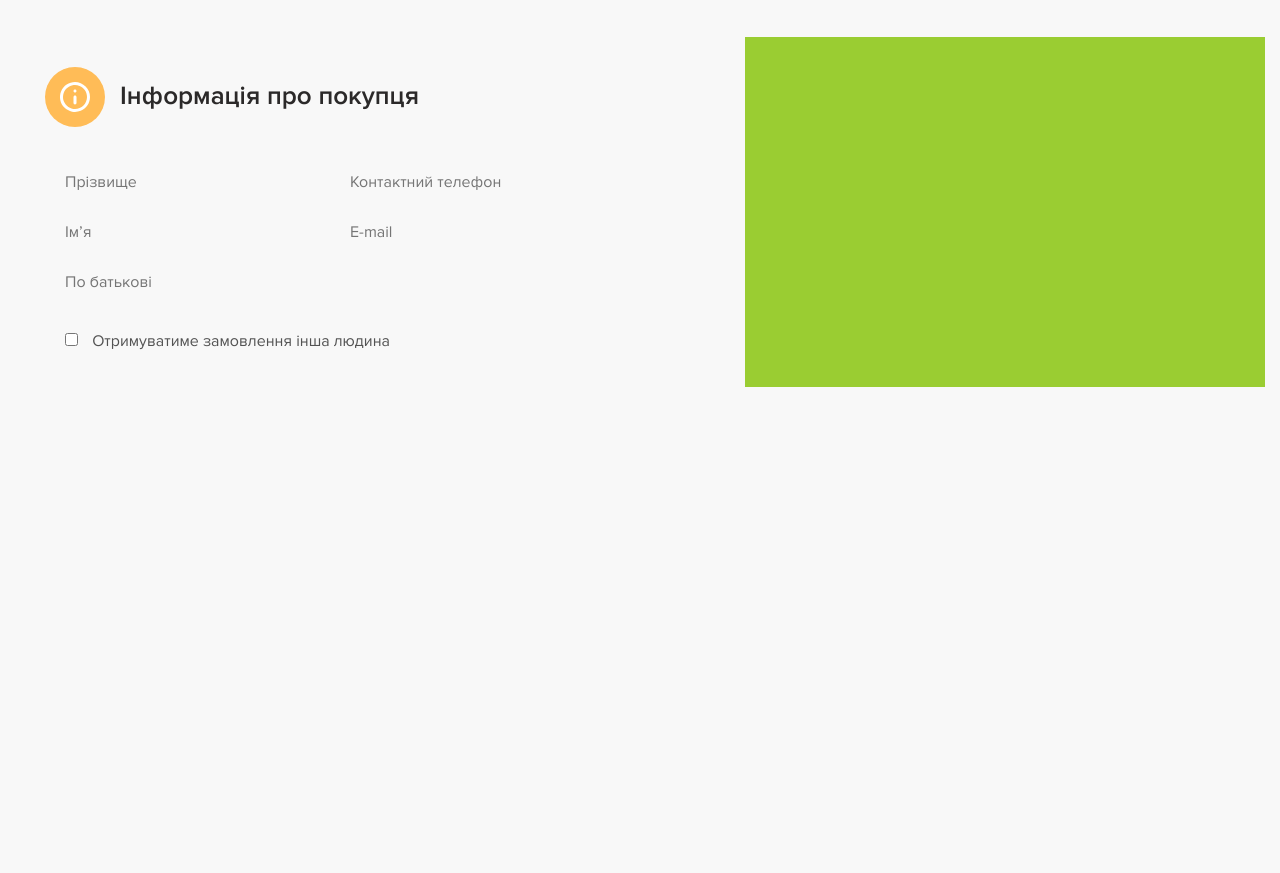
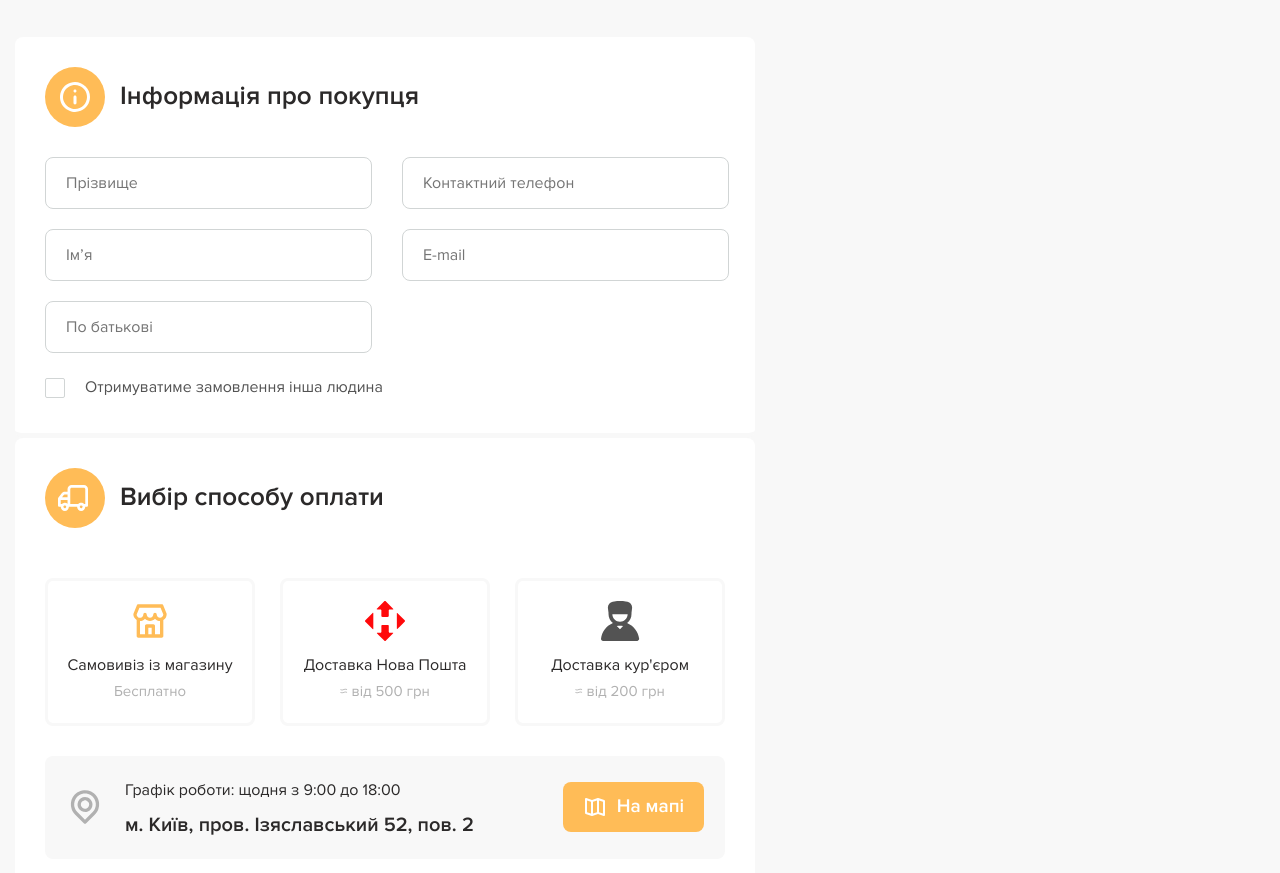
Before and after one commit to Inzhoner/lesson_14, a plain HTML site: page index.html in a window 1280 px wide. Shown: the part 81-954 px from the top of the page. Before the commit the page ends 800 px from the top, so only its background shows below. Drawn offline with Linux system fonts and the light colour scheme.

Commit message:
first push

```diff
--- a/css/style.css
+++ b/css/style.css
@@ -15,9 +15,9 @@ body {
     margin-inline: auto;
 }
 
-a:hover {
+/* a:hover {
     color: #ffbc57;
-}
+} */
 
 .btn {
     background-color: #ffbc57;
@@ -28,8 +28,13 @@ a:hover {
     border-radius: 8px;
 }
 
-/*+ Order */
-.order__title {
+/*// Order */
+.order__wrapper {
+    display: flex;
+    gap: 30px;
+}
+
+.order__main-title {
     color: #2b2929;
     font-size: 40px;
     font-weight: 600;
@@ -37,23 +42,31 @@ a:hover {
     margin-bottom: 40px;
 }
 
+/* // Checkout Info */
 .order__content {
     display: flex;
+    flex-wrap: wrap;
     justify-content: space-between;
-    gap: 30px;
 }
 .order__checkout {
     width: 100%;
     max-width: 740px;
     padding: 30px;
 }
+
 .order__items {
     width: 100%;
     max-width: 520px;
-    background-color: yellowgreen;
+    background-color: #371c17;
 }
 
-.checkout-info__title {
+.order__checkout {
+    border-radius: 8px;
+    background: #fff;
+    border-bottom: #f8f8f8 solid 5px;
+}
+
+.checkout-subtitle {
     color: #2b2929;
     font-size: 26px;
     font-weight: 600;
@@ -64,67 +77,204 @@ a:hover {
     margin-bottom: 30px;
 }
 
-.checkout-info__title::before {
+.checkout-subtitle--info::before {
     content: '';
     width: 60px;
     height: 60px;
-    background-image: url(../img/icon-info.svg);
+    background-image: url(../img/info/icon-info.svg);
     background-position: center;
     background-repeat: no-repeat;
 }
 
-.checkout-info__box {
-}
-
-.box-info {
+.checkout-info__body {
     display: flex;
+    justify-content: space-between;
+    gap: 30px;
     margin-bottom: 20px;
 }
-
-.box-info__customer {
-}
-.customer-field {
+.checkout-info__column {
     display: flex;
     flex-direction: column;
+    row-gap: 20px;
 }
-.customer-field__item,
-.contact-field__item {
-    min-width: 285px;
+.checkout-info__item {
+    border-radius: 8px;
+    border: 1px solid #d1d5d5;
+    background: #fff;
 }
-.customer-field__item--surname {
-}
-
-.customer-field__input,
-.contact-field__input {
-    line-height: 1.87;
+.checkout-info__input {
+    width: 325px;
     height: 50px;
     padding-inline: 20px;
 }
 
-.customer-field__item--name {
+.checkout-info__input::placeholder {
+    line-height: 1.87;
 }
-.customer-field__item--father-name {
+
+.checkbox-info__label {
+    display: flex;
+    align-items: center;
+    gap: 10px;
+    line-height: 1.87;
+    cursor: pointer;
 }
-.box-info__contact {
+
+.checkbox-info__label::before {
+    content: '';
+    width: 20px;
+    height: 20px;
+    border-radius: 2px;
+    border: 1px solid #d1d5d5;
 }
-.contact-field {
+
+.checkbox-info__input:checked + .checkbox-info__label::before {
+    background-image: url(../img/checkbox-info__checked.svg);
+    background-color: #ffbc57;
+    background-repeat: no-repeat;
+    background-position: center;
+}
+
+/* // Checkout delivery */
+.checkout-subtitle--delivery::before {
+    content: '';
+    width: 60px;
+    height: 60px;
+    background-image: url(../img/delivery/icon-delivery.svg);
+    background-position: center;
+    background-repeat: no-repeat;
+}
+
+.checkout-delivery__body {
     display: flex;
     flex-direction: column;
-}
-.contact-field__item {
-}
-.contact-field__item--phone {
+    row-gap: 30px;
 }
 
-.contact-field__item--email {
+/* // Delivery-option */
+.delivery-option__list {
+    display: flex;
+    flex-wrap: wrap;
+    justify-content: center;
+    gap: 25px;
 }
 
-.box-recipient {
-    line-height: 1.87;
-    height: 30px;
-    padding-inline: 20px;
+.delivery-option__item {
+    flex: 0 0 210px;
 }
 
-.box-recipient__input {
-    margin-right: 10px;
+.choose__input,
+.checkbox-info__input {
+    appearance: none; /* Видаляє стандартне відображення елементів */
+    opacity: 0; /* Робить елементи невидимими */
+    pointer-events: none; /* Вимикає взаємодію з елементами */
 }
+
+.choose__label {
+    display: flex;
+    flex-direction: column;
+    align-items: center;
+    border-radius: 8px;
+    border: 3px solid #f8f8f8;
+    background: #fff;
+    padding: 20px 10px;
+}
+
+.choose__label:hover {
+    border-color: #ffbc57;
+    background: #f8f8f8;
+}
+
+.choose__label::before {
+    content: '';
+    width: 40px;
+    height: 40px;
+    background-position: center;
+    background-repeat: no-repeat;
+    margin-bottom: 10px;
+}
+
+/*! check-circle */
+.choose__input:checked + .choose__label::before {
+    background-image: url(../img/delivery/check-circle.svg);
+}
+
+/*/ pickup icon */
+.choose__label--pickup::before {
+    background-image: url(../img/delivery/pickup.svg);
+}
+
+/*/ nova-poshta icon */
+.choose__label--nova-poshta::before {
+    background-image: url(../img/delivery/nova-poshta.svg);
+}
+
+/*/ courier icon */
+.choose__label--courier::before {
+    background-image: url(../img/delivery/courier.svg);
+}
+
+.choose__title {
+    color: #2b2929;
+    line-height: 1.87;
+}
+
+.choose__price {
+    color: #b1b1b1;
+    font-size: 15px;
+    line-height: 1.46;
+}
+
+/* // Delivery description */
+.checkout-delivery__description {
+    display: flex;
+    gap: 20px;
+    align-items: center;
+    border-radius: 8px;
+    background: #f8f8f8;
+    padding: 20px 20px;
+}
+
+.description-box__wrapper {
+    display: flex;
+    justify-content: space-between;
+    gap: 89px;
+    transition: all 0.2s;
+}
+
+.description-box__time {
+    color: #2b2929;
+    line-height: 1.87;
+    margin-bottom: 5px;
+}
+.description-box__address {
+    color: #2b2929;
+    font-size: 20px;
+    font-weight: 600;
+    line-height: 1.4;
+}
+
+.description-box__link {
+    display: flex;
+    gap: 10px;
+    border-radius: 8px;
+    background: #ffbc57;
+    color: #fff;
+    font-size: 19px;
+    font-weight: 600;
+    line-height: 1.26;
+    padding: 13px 20px;
+}
+
+.description-box__link::before {
+    content: '';
+    width: 24px;
+    height: 24px;
+    background: url(../img/delivery/map.svg);
+    background-position: center;
+    background-repeat: no-repeat;
+}
+
+.description-box__map-btn:hover {
+    transform: scale(1.05);
+}
--- a/index.html
+++ b/index.html
@@ -5,61 +5,21 @@
     <meta charset="UTF-8">
     <meta name="viewport" content="width=device-width, initial-scale=1.0">
     <link rel="stylesheet" href="css/style.css">
-    <title>Оформлення замовлення</title>
+    <title>Урок 15</title>
 </head>
 
 <body>
     <div class="order">
         <div class="order__container">
-            <h1 class="order__title">Оформлення замовлення</h1>
+            <h1 class="order__main-title">Оформлення замовлення</h1>
+            <div class="order__wrapper">
+                <!--// Order content -->
                 <div class="order__content">
-                <!--! Start -->
+                    <!--// Checkout Info -->
                     <div class="order__checkout checkout-info">
                         <div class="checkout-info__customer">
-                        <h2 class="checkout-info__title">Інформація про покупця</h2>
-                        <div class="checkout-info__box box-info">
-                            <div class="box-info__customer customer-field">
-                                <div class="customer-field__item customer-field__item--surname">
-                                    <input class="customer-field__input" id="surname" type="text" placeholder="Прізвище">
-                                </div>
-                                <div class="customer-field__item customer-field__item--name">
-                                    <input class="customer-field__input" id="name" type="text" placeholder="Ім’я">
-                                </div>
-                                <div class="customer-field__item customer-field__item--father-name">
-                                    <input class="customer-field__input" id="father" type="text" placeholder="По батькові">
-                                </div>
-                            </div>
-                            <div class="box-info__contact contact-field">
-                                <div class="contact-field__item contact-field__item--phone">
-                                    <input class="contact-field__input" id="phone" type="tel" placeholder="Контактний телефон">
-                                </div>
-                                <div class="contact-field__item contact-field__item--email">
-                                    <input class="contact-field__input" id="email" type="email" placeholder="E-mail">
-                                </div>
-                            </div>
-                        </div>
-                        <div class="checkout-info__box box-recipient">
-                            <label>
-                                <input class="box-recipient__input" type="checkbox" name="recipient" id="recipient">
-                                Отримуватиме замовлення інша людина
-                            </label>
-                        </div>
-                    </div>
-                </div>
-                <!--! Don`t use -->
-                <div class="order__items"></div>
-            </div>
-        </div>
-    </div>
-</body>
-
-</html>
-
-<!-- <div class="order__checkout checkout-info">
-    <div class="checkout-info__customer">
-      <h2 class="checkout-info__title">Інформація про покупця</h2>
+                            <h2 class="checkout-subtitle checkout-subtitle--info">Інформація про покупця</h2>
                             <div class="checkout-info__body">
-
                                 <div class="checkout-info__column">
                                     <div class="checkout-info__item">
                                         <input class="checkout-info__input" id="surname" type="text" placeholder="Прізвище">
@@ -71,7 +31,6 @@
                                         <input class="checkout-info__input" id="father" type="text" placeholder="По батькові">
                                     </div>
                                 </div>
-
                                 <div class="checkout-info__column">
                                     <div class="checkout-info__item">
                                         <input class="checkout-info__input" id="phone" type="tel" placeholder="Контактний телефон">
@@ -80,7 +39,6 @@
                                         <input class="checkout-info__input" id="email" type="email" placeholder="E-mail">
                                     </div>
                                 </div>
-
                             </div>
                             <div class="checkout-info__checkbox checkbox-info">
                                 <label class="checkbox-info__label">
@@ -89,4 +47,58 @@
                                 </label>
                             </div>
                         </div>
-  </div> -->
+                    </div>
+                    <!--// Checkout delivery -->
+                    <div class="order__checkout checkout-delivery">
+                        <div class="checkout-delivery__customer">
+                            <h2 class="checkout-subtitle checkout-subtitle--delivery">Вибір способу оплати</h2>
+                            <div class="checkout-delivery__body delivery-option">
+                                <!--// Delivery-option -->
+                                <ul class="delivery-option__list">
+                                    <li class="delivery-option__item choose">
+                                        <input class="choose__input" id="pickup" type="radio" name="delivery" va lue="pickup">
+                                        <label class="choose__label choose__label--pickup" for="pickup">
+                                            <span class="choose__title">Самовивіз із магазину</span>
+                                            <span class="choose__price">Бесплатно</span>
+                                        </label>
+                                    </li>
+                                    <li class="delivery-option__item choose">
+                                        <input class="choose__input" id="nova-poshta" type="radio" name="delivery" value="nova-poshta">
+                                        <label class="choose__label choose__label--nova-poshta" for="nova-poshta">
+                                            <span class="choose__title">Доставка Нова Пошта</span>
+                                            <span class="choose__price">≈ від 500 грн</span>
+                                        </label>
+                                    </li>
+                                    <li class="delivery-option__item choose">
+                                        <input class="choose__input" id="courier" type="radio" name="delivery" value="courier">
+                                        <label class="choose__label choose__label--courier" for="courier">
+                                            <span class="choose__title">Доставка кур'єром</span>
+                                            <span class="choose__price">≈ від 200 грн</span>
+                                        </label>
+                                    </li>
+                                </ul>
+                                <!--// Delivery description -->
+                                <div class="checkout-delivery__description description-box">
+                                    <img class="description-box__icon" src="img/delivery/location.svg" alt="location icon">
+                                    <div class="description-box__wrapper">
+                                        <div class="description-box__text">
+                                            <p class="description-box__time">Графік роботи: щодня з 9:00 до 18:00</p>
+                                            <p class="description-box__address">м. Київ, пров. Ізяславський 52, пов. 2</p>
+                                        </div>
+                                        <button class="description-box__map-btn">
+                                            <a class="description-box__link" href="#!">На мапі</a>
+                                        </button>
+                                    </div>
+                                </div>
+                            </div>
+                        </div>
+                    </div>
+                </div>
+                <!--! Don`t use -->
+                <div class="order__items" style="display: none;"></div>
+            </div>
+        </div>
+    </div>
+</body>
+
+</html>
```
Also changed, not shown: img/checkbox-info__checked.svg (added), img/checkbox-info__empty.svg (added), img/delivery/check-circle.svg (renamed from img/check-circle.svg), img/delivery/courier.svg (renamed from img/shop.svg), img/delivery/icon-delivery.svg (renamed from img/icon-dostavka.svg), img/delivery/location.svg (renamed from img/location.svg), img/delivery/map.svg (renamed from img/map.svg), img/delivery/nova-poshta.svg (renamed from img/nova-poshta.svg), img/delivery/pickup.svg (added), img/info/icon-info.svg (renamed from img/icon-info.svg). Lines whose indentation alone changed are shown as unchanged.
